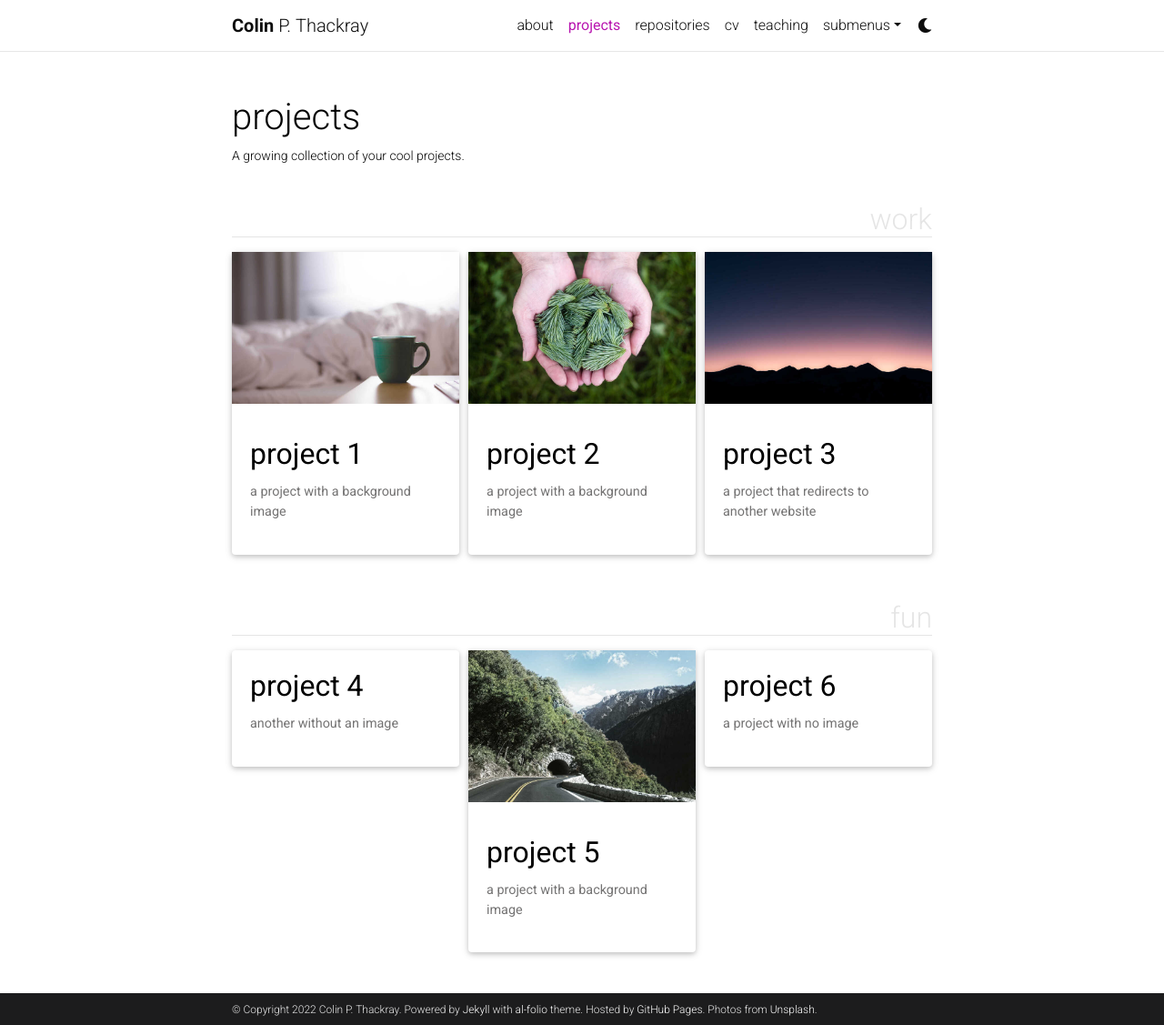
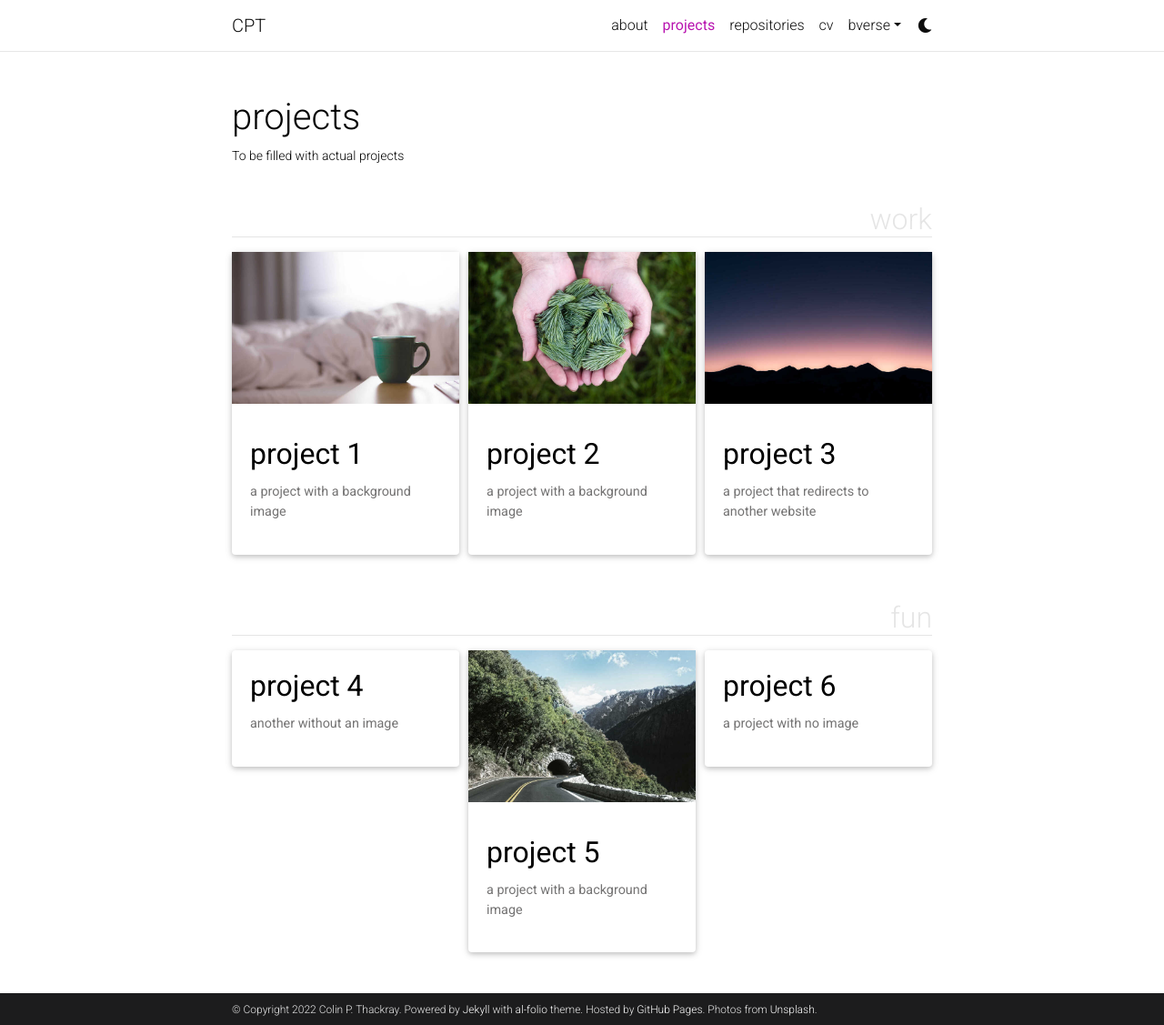
Before and after one commit to cpthackray/cpthackray.github.io, a Jekyll site: the page built from _pages/projects.md, in a window 1280 px wide and 1127 px high. Shown: the whole window at 91% size. Built offline with Jekyll 4.4.1, drawn with Linux system fonts in a browser that asks for light colours; full-size pictures stand in for the smaller copies a plugin makes; comment, search, counter and statistics services are not loaded; a style sheet for code colours, icons or effects is not loaded.

Commit message:
more personalizing

```diff
--- a/_config.yml
+++ b/_config.yml
@@ -2,7 +2,7 @@
 # Site settings
 # -----------------------------------------------------------------------------
 
-title: blank # the website title (if blank, full name will be used instead)
+title: CPT # the website title (if blank, full name will be used instead)
 first_name: Colin
 middle_name: P.
 last_name: Thackray
@@ -16,7 +16,7 @@ footer_text: >
 keywords:  # add your own keywords or leave empty
 
 lang: en # the language of your site (for example: en, fr, cn, ru, etc.)
-icon: ⚛️  # the emoji used as the favicon (alternatively, provide image name in /assets/img/)
+icon: 🦝  # the emoji used as the favicon (alternatively, provide image name in /assets/img/)
 
 url: https://cpthackray.github.io # the base hostname & protocol for your site
 baseurl:  # the subpath of your site, e.g. /blog/
--- a/_pages/projects.md
+++ b/_pages/projects.md
@@ -2,7 +2,7 @@
 layout: page
 title: projects
 permalink: /projects/
-description: A growing collection of your cool projects.
+description: To be filled with actual projects
 nav: true
 nav_order: 2
 display_categories: [work, fun]
```
Also changed, not shown: _data/repositories.yml (+5 -8 lines), _pages/about.md (+1 -1 lines), _pages/dropdown.md (+3 -3 lines), _pages/repositories.md (+1 -1 lines), _pages/teaching.md (deleted, +0 -12 lines).
